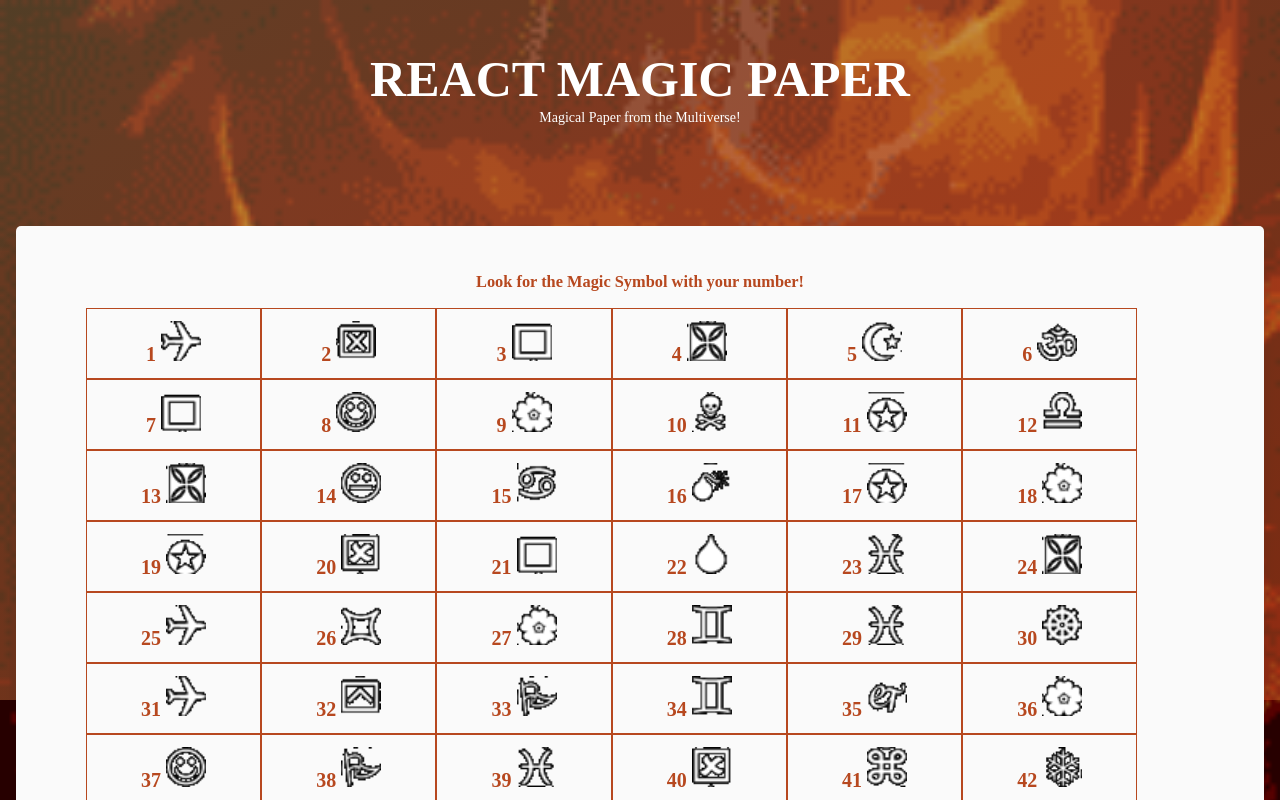
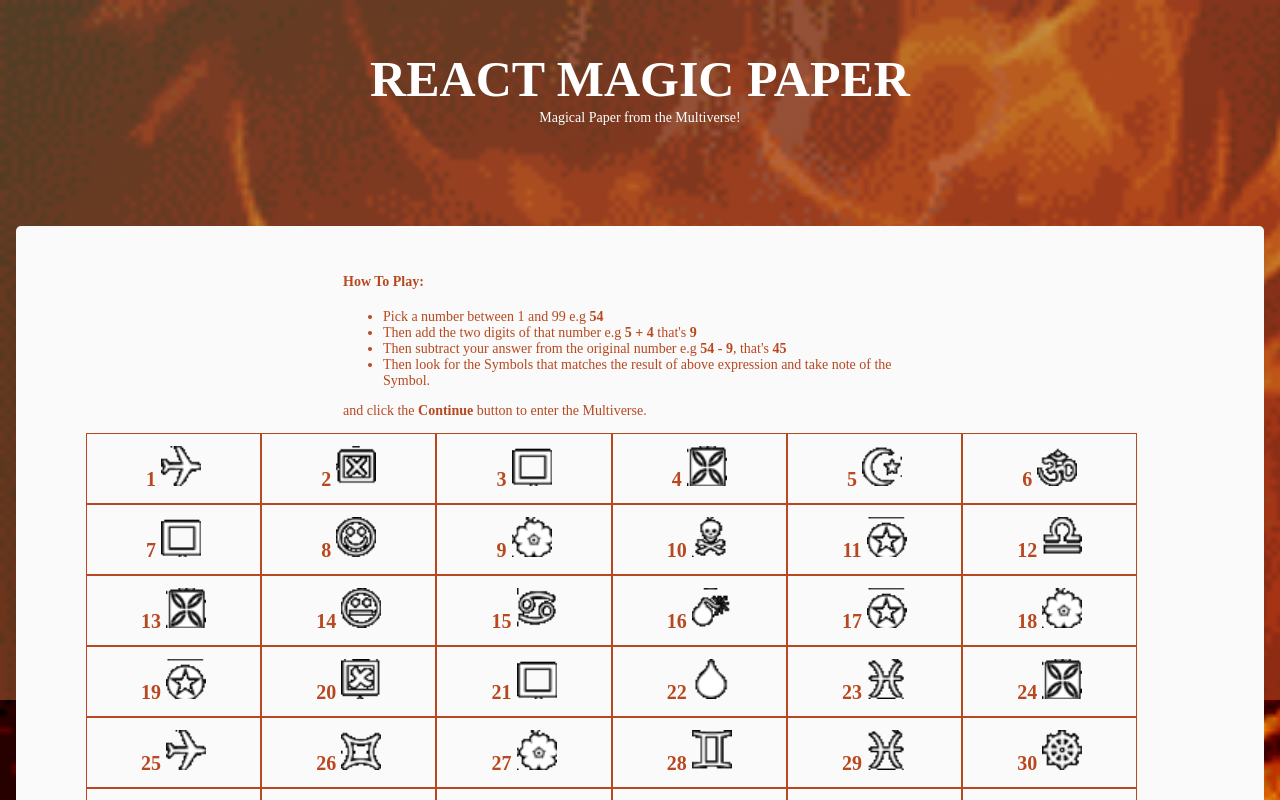
Before and after one commit to devhammed/react_magic_paper, a React (Create React App) app: page / in a window 1280 px wide. Both pictures are taken after a click on the button "Start Game". Shown: the top 800 px of the page. Built offline with nearby package versions, Linux system fonts and the light colour scheme.

Commit message:
updated layout!

```diff
--- a/src/components/About.js
+++ b/src/components/About.js
@@ -5,17 +5,7 @@ export default (props) => {
   return (
     <Card>
       <p><b>"</b>Magic Paper is a powerful and magical paper that can read your mind, <br />
-    Amazing yourself and your friends with this sorcerer from the Multiverse.<b>"</b></p>
-      <p style={{ textAlign: 'left' }}>
-        <h4>How To Play:</h4>
-        <ul>
-          <li>Pick a number between 1 and 99 e.g <strong>54</strong></li>
-          <li>Then add the two digits of that number e.g <strong>5 + 4</strong> that's <strong>9</strong></li>
-          <li>Then subtract your answer from the original number e.g <strong>54 - 9</strong>, that's <strong>45</strong></li>
-          <li>Then look for the Symbols that matches the result of above expression and take note of the Symbol.</li>
-        </ul>
-        <p>and click the <strong>Continue</strong> button to enter the Multiverse.</p>
-      </p>
+    Amaze yourself and your friends with this sorcerer from the Multiverse.<b>"</b></p>
       <button className='button' onClick={e => props.changePage('start')}>Start Game</button>
     </Card>
   )
--- a/src/components/Magic.js
+++ b/src/components/Magic.js
@@ -31,7 +31,16 @@ export default class Magic extends Component {
         { !this.state.selected
           ? (
             <div style={{ margin: '15px auto' }}>
-              <h3>Look for the Magic Symbol with your number!</h3>
+              <p style={{ textAlign: 'left', margin: '0 auto', width: '50%' }}>
+                <h4>How To Play:</h4>
+                <ul>
+                  <li>Pick a number between 1 and 99 e.g <strong>54</strong></li>
+                  <li>Then add the two digits of that number e.g <strong>5 + 4</strong> that's <strong>9</strong></li>
+                  <li>Then subtract your answer from the original number e.g <strong>54 - 9</strong>, that's <strong>45</strong></li>
+                  <li>Then look for the Symbols that matches the result of above expression and take note of the Symbol.</li>
+                </ul>
+                <p>and click the <strong>Continue</strong> button to enter the Multiverse.</p>
+              </p>
               <ul className='Magic__symbols shake'>{this.state.items}</ul>
               <button className='button' onClick={e => (this.setState({ selected: true }))}>Continue</button>
             </div>
```
